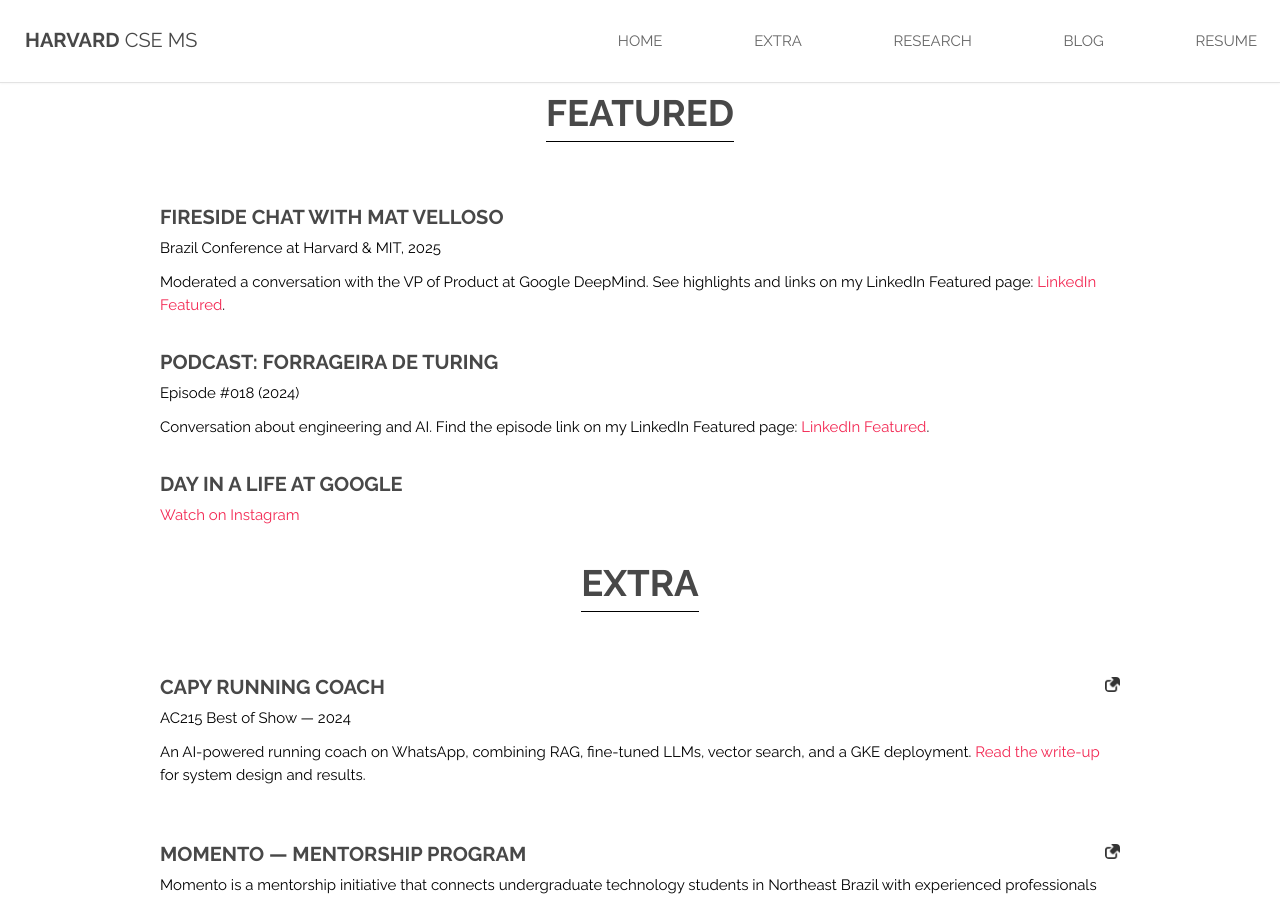
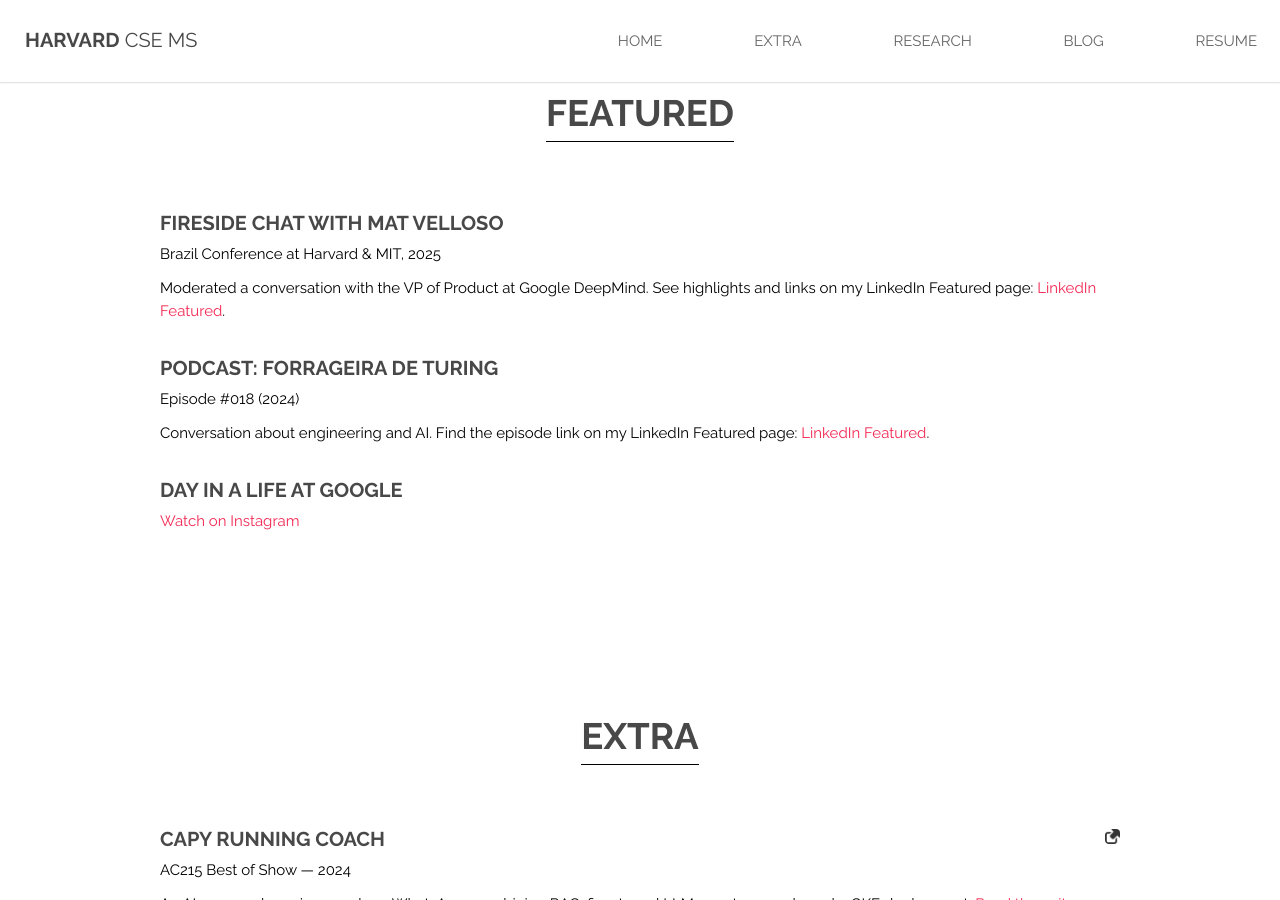
Before and after one commit to ItamarRocha/ItamarRocha.github.io, a Jekyll site: the page featured.html, which Jekyll copies as it is, in a window 1280 px wide and 900 px high. Built offline with Jekyll 4.4.1, drawn with Linux system fonts in a browser that asks for light colours.

Commit message:
alignment

```diff
--- a/blog.html
+++ b/blog.html
@@ -74,7 +74,7 @@
             </section>
 
         <!-- BLOG -->
-            <section id="blog" class="wrapper">
+            <section id="blog" style="padding-top: 0.85em;">
                 <div class="container" style="max-width: 1000px; line-height: 160%;">
                     <header class="major special" style="margin-bottom: 2.5em;">
                         <h2>blog</h2>
@@ -110,7 +110,7 @@
                         <p style="margin: 0.3em 0;">{{ post.date | date: "%b %d, %Y" }}</p>
                         {% if post.title == "Helper Brasil Conta Comigo" %}
                         <p style="margin: 0.3em 0;">Brasil Conta Comigo is a Governmental program that aims to increase the number of professionals in the fight against COVID-19. It intends to do so by recruiting students from the 5º and 6º years of Medical School along with last year students from the Nursing, physiotherapy, and farmaceutical school.</p>
-                        <p style="margin: 0.5em 0;"><a href="/ong.html" class="button small">Read more</a></p>
+                        <p style="margin: 0.5em 0;"><a href="/helper-brasil.html" class="button small">Read more</a></p>
                         {% elsif post.title == "Medway Student Allocation" %}
                         <p style="margin: 0.3em 0;">Medway João Pessoa is an ENEM preparatory program known for its personalized advisory system, where students receive weekly guidance from experienced former ENEM students. This project focuses on improving the student–advisor allocation process by increasing compatibility and balancing workloads, with the goal of reducing advisor burnout and enhancing the experience for both students and advisors.</p>
                         <p style="margin: 0.5em 0;"><a href="/medway.html" class="button small">Read more</a></p>
--- a/featured.html
+++ b/featured.html
@@ -56,9 +56,9 @@
                 <nav id="nav">
                     <ul>
                         <li><a href="/">Home</a></li>
-                        <li><a href="/featured.html">EXTRA</a></li>
+                        <li><a href="/featured.html">Extra</a></li>
                         <li><a href="/research.html">Research</a></li>
-                        <li><a href="/blog.html">blog</a></li>
+                        <li><a href="/blog.html">Blog</a></li>
                         <li><a href="/docs/Itamar_resume.pdf" target="_blank">Resume</a></li>
                     </ul>
                 </nav>
@@ -71,14 +71,14 @@
             </section>
 
         <!-- EXTRA -->
-            <section id="featured" class="">
+            <section id="featured">
                 <div class="container" style="max-width: 1000px; line-height: 160%;">
                     <!-- Featured first -->
                     <header class="major special">
                         <h2>Featured</h2>
                     </header>
                     <div style="margin-bottom: 2em;">
-                        <h4>Fireside chat with Mat Velloso</h4>
+                        <h4 style="padding-top: 0.3em;">Fireside chat with Mat Velloso</h4>
                         <p>Brazil Conference at Harvard & MIT, 2025</p>
                         <p>Moderated a conversation with the VP of Product at Google DeepMind. See highlights and links on my LinkedIn Featured page: <a href="https://www.linkedin.com/in/itamarrocha/details/featured/" target="_blank" rel="noopener">LinkedIn Featured</a>.</p>
                     </div>
@@ -95,7 +95,8 @@
                     </div>
 
                     <!-- Projects (EXTRA) after Featured -->
-                    <header class="major special">
+
+                    <header class="major special" style="margin-top: 4em; padding-top: 8em;">
                         <h2>EXTRA</h2>
                     </header>
 
@@ -139,7 +140,7 @@
                     </div>
 
                     <div style="margin-bottom: 3.5em;">
-                        <h4><a href="/ong.html">Helper Brasil Conta Comigo</a><a href="/ong.html"><span class="image right"><img src="images/link-to-here.png" title="Open project" alt="Open project" style="max-width: 15px"></span></a></h4>
+                        <h4><a href="/helper-brasil.html">Helper Brasil Conta Comigo</a><a href="/helper-brasil.html"><span class="image right"><img src="images/link-to-here.png" title="Open project" alt="Open project" style="max-width: 15px"></span></a></h4>
                         <p>The Brasil Conta Comigo is a program from the Brazilian Government to allocate students in med school final years into the public health sector to help with the COVID-19 Crisis. This project intuits to make it easier for these students to find their preferred places, filtering the data with the distance and the sector of work.</p>
                     </div>
                 </div>
--- a/research.html
+++ b/research.html
@@ -113,7 +113,7 @@
 					</header>
 
 					<p>
-						<h4>Evolutionary Alignment</h4>
+						<h4 style="padding-top: 1.5em;">Evolutionary Alignment</h4>
                         This study investigates Evolution Strategies (ES) as an alternative to gradient-based Reinforcement Learning methods for fine-tuning large language models. The results show that, when properly tuned, ES can achieve competitive performance while avoiding common reward-hacking behaviors observed in GRPO baselines. Through extensive hyperparameter sweeps and geometric analysis of weight space, the work highlights fundamental differences in how ES and GRPO explore and converge to solutions. Finally, the findings demonstrate that ES offers a sample-efficient and robust approach to safety alignment, outperforming established RL-based baselines on helpful–harmless tasks.
 						<br><br>
 						[ <a href="https://drive.google.com/file/d/16McClLBCSU7pgTV-NyVssfjJYrDlq8hF/view?usp=sharing" target="_blank" rel="noopener">Paper</a> ]
```
Also changed, not shown: index.html (+4 -4 lines), helper-brasil.html (renamed from ong.html).
